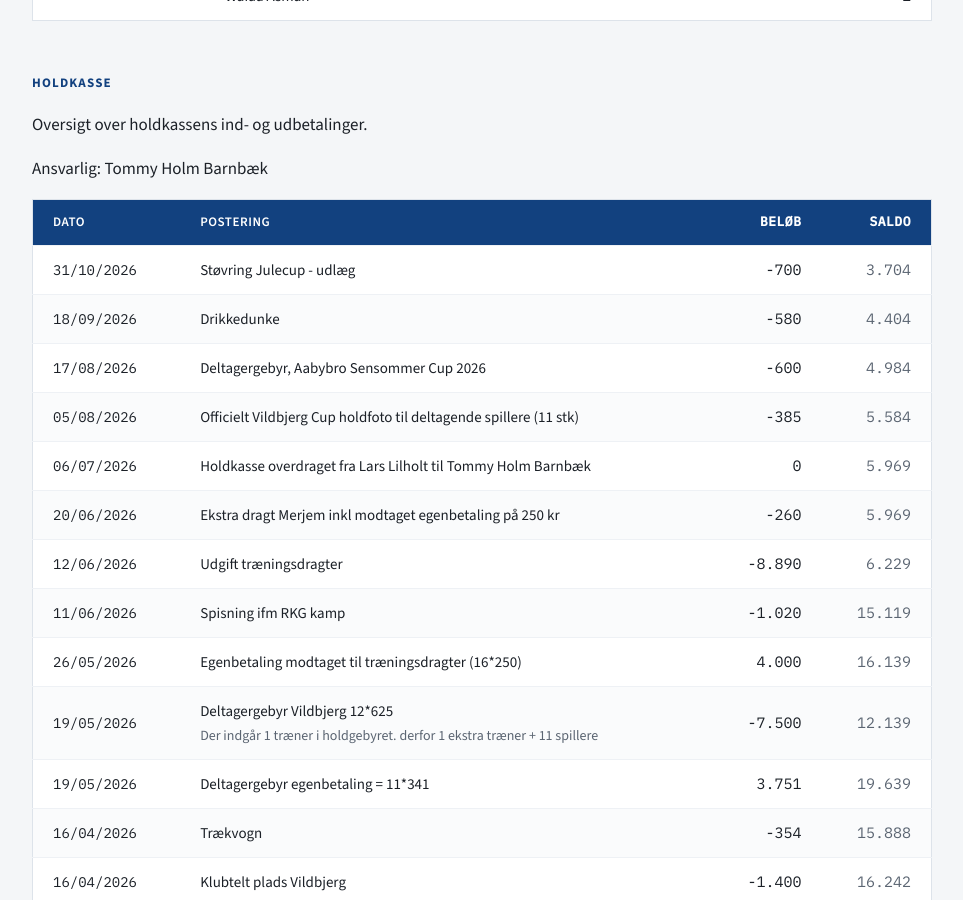
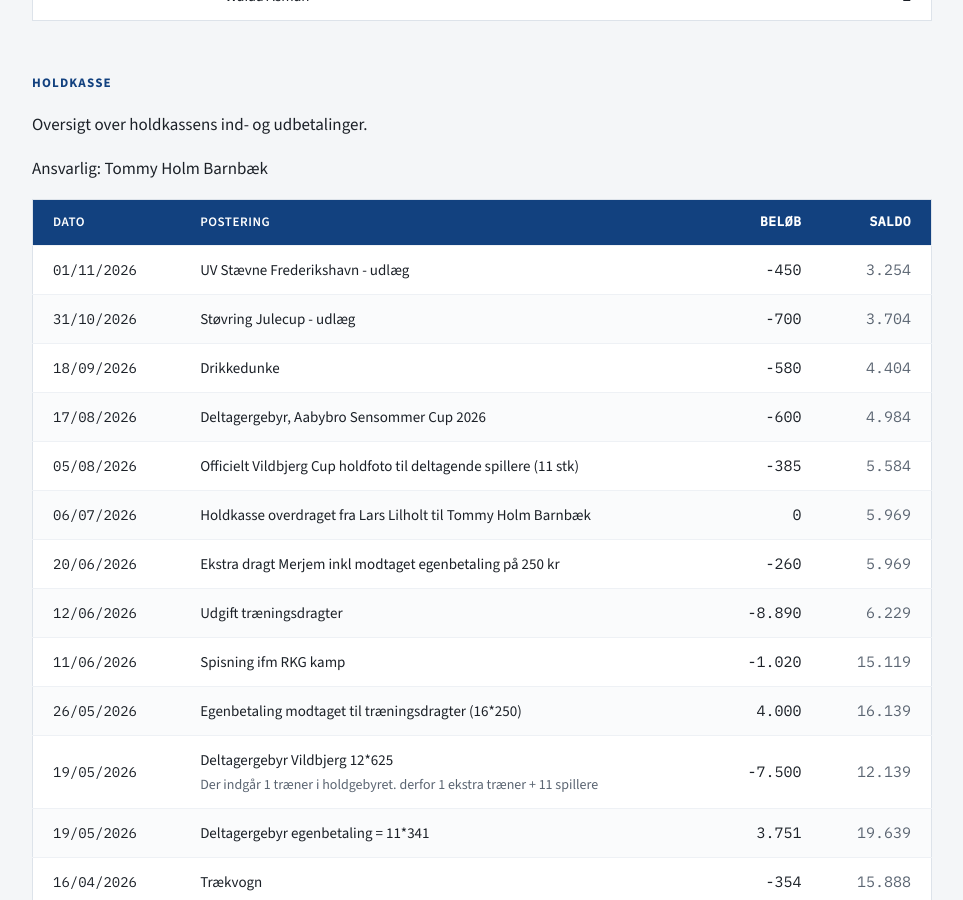
Before and after one commit to holm-dk/fodbold-vb-piger, a Jekyll site: the page built from index.md, in a window 1280 px wide and 900 px high, scrolled down 1620 px. Shown: the whole window, without its empty margins (158-1121 px from the left). Built offline with Jekyll 4.4.1, drawn with Linux system fonts in a browser that asks for light colours.

Commit message:
Tilføjet udlæg UV Stævne Frederikshavn

```diff
--- a/index.md
+++ b/index.md
@@ -50,6 +50,7 @@ Ansvarlig: Tommy Holm Barnbæk
 
 | Dato | Postering | Beløb | Saldo |
 |---|---|---:|---:|
+| 01/11/2026 | UV Stævne Frederikshavn - udlæg | -450 | 3.254 |
 | 31/10/2026 | Støvring Julecup - udlæg | -700 | 3.704 |
 | 18/09/2026 | Drikkedunke | -580 | 4.404 |
 | 17/08/2026 | Deltagergebyr, Aabybro Sensommer Cup 2026 | -600 | 4.984 |
```
